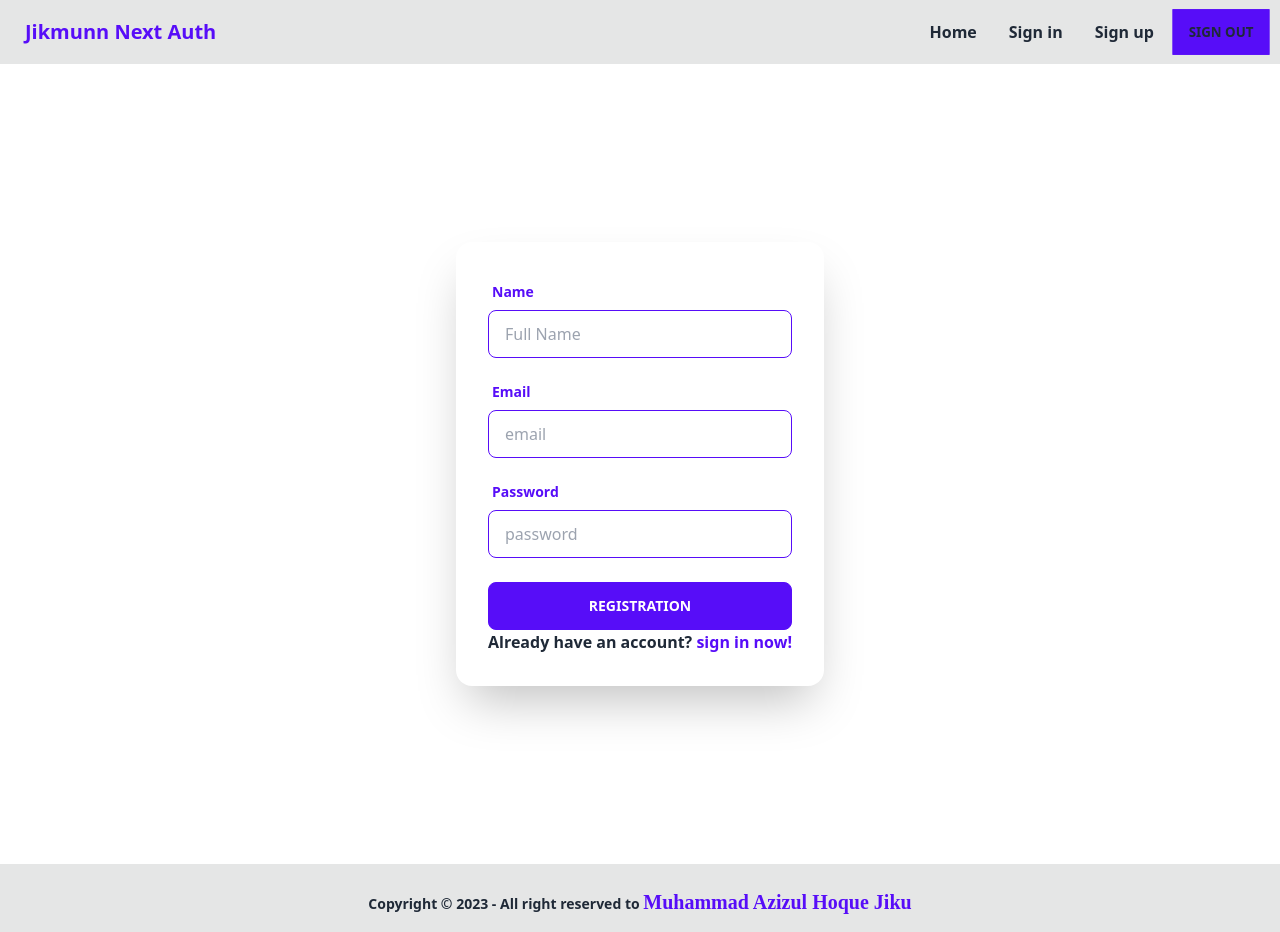
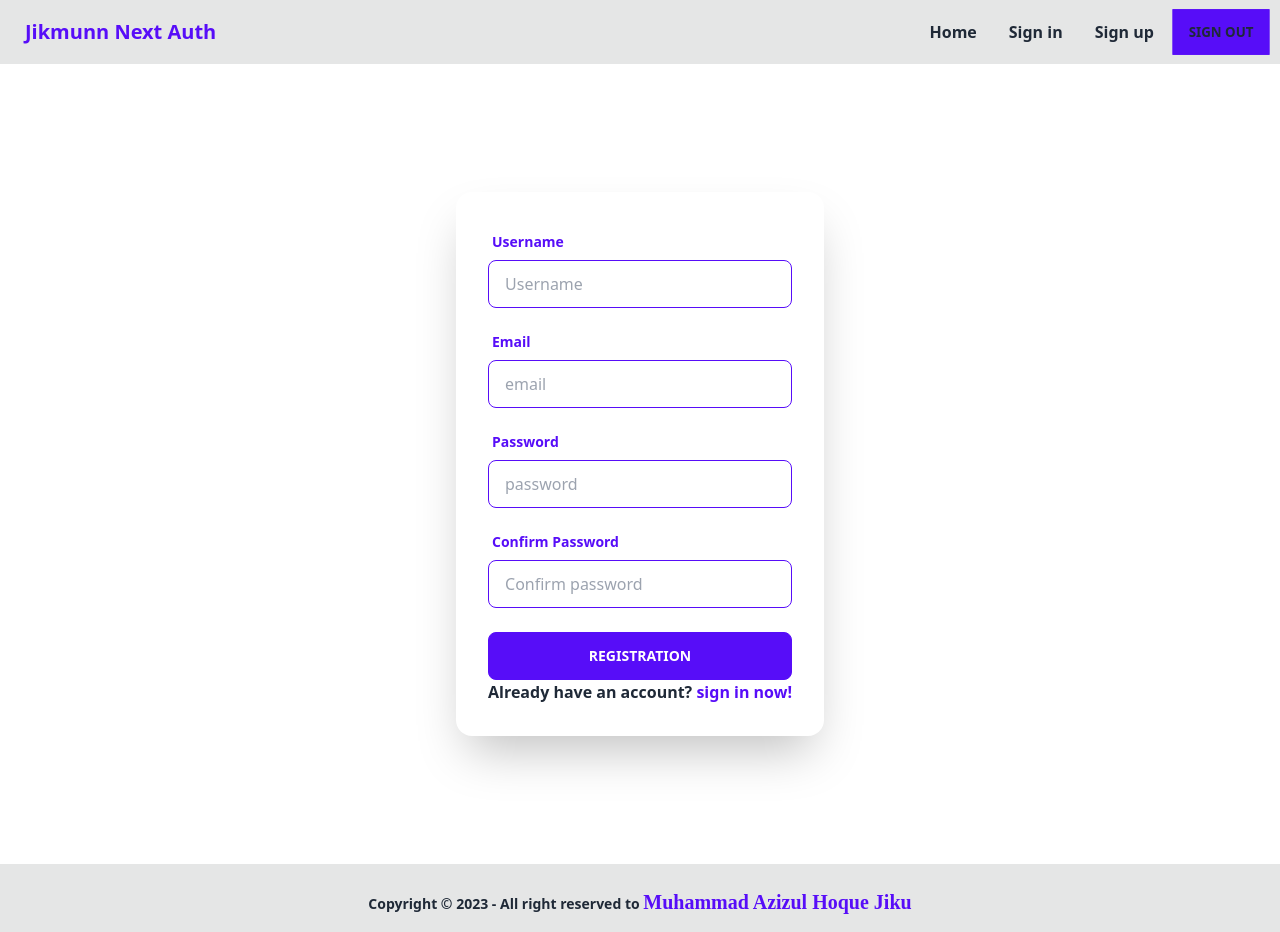
Before and after one commit to muhammad-jiku/jikmunn-next-auth-app, a Next.js app: page /sign-up in a window 1280 px wide. Built offline with nearby package versions, Linux system fonts and the light colour scheme.

Commit message:
new field added

```diff
--- a/components/Auth/SignUp/SignUp.jsx
+++ b/components/Auth/SignUp/SignUp.jsx
@@ -8,6 +8,8 @@ import { useForm } from 'react-hook-form';
 import { HiAtSymbol, HiFingerPrint, HiOutlineUser } from 'react-icons/hi';
 
 const SignUp = () => {
+  const [show, setShow] = useState({ password: false, cpassword: false });
+
   const {
     register,
     formState: { errors },
@@ -19,21 +21,24 @@ const SignUp = () => {
   let errorMessage;
 
   const onSubmit = async () => {
-    const name = watch('name').toUpperCase();
+    const username = watch('username').toLowerCase().trim();
     const email = watch('email');
     const password = watch('password');
+    const confirmPassword = watch('confirmPassword');
 
+    if (password !== confirmPassword) {
+      console.log('Something went wrong!');
+    } else {
       const newUser = {
-      name: name,
+        username: username,
         email: email,
         password: password,
       };
-
       console.log(newUser);
       reset();
+    }
   };
 
-  const [show, setShow] = useState({ password: false, cpassword: false });
   return (
     <>
       <Head>
@@ -54,17 +59,17 @@ const SignUp = () => {
                 <div className="form-control mb-4">
                   <label className="label">
                     <span className="label-text text-primary font-bold">
-                      Name
+                      Username
                     </span>
                   </label>
                   <input
                     type="text"
-                    placeholder="Full Name"
+                    placeholder="Username"
                     className="input input-bordered input-primary"
-                    {...register('name', {
+                    {...register('username', {
                       required: {
                         value: true,
-                        message: 'Full Name is required',
+                        message: 'Username is required',
                       },
                       // maxLength: {
                       //   value: 20,
@@ -147,6 +152,38 @@ const SignUp = () => {
                   </p>
                 </div>
 
+                <div className="form-control mb-4">
+                  <label className="label">
+                    <span className="label-text text-primary font-bold">
+                      Confirm Password
+                    </span>
+                  </label>
+                  <input
+                    type="password"
+                    placeholder="Confirm password"
+                    className="input input-bordered input-primary"
+                    {...register('confirmPassword', {
+                      required: {
+                        value: true,
+                        message: 'You need to confirm your password',
+                      },
+                      minLength: {
+                        value: 6,
+                        message: 'Password must be at least six letters',
+                      },
+                    })}
+                    style={{ backgroundColor: 'white' }}
+                  />
+                  <p className="text-red-500 font-semibold">
+                    {errors.confirmPassword?.type === 'required' && (
+                      <span>{errors?.confirmPassword?.message}</span>
+                    )}
+                    {errors.confirmPassword?.type === 'minLength' && (
+                      <span>{errors?.confirmPassword?.message}</span>
+                    )}
+                  </p>
+                </div>
+
                 <div className="form-control mt-6">
                   {errorMessage}
                   <input
```
Lines whose indentation alone changed are shown as unchanged.
